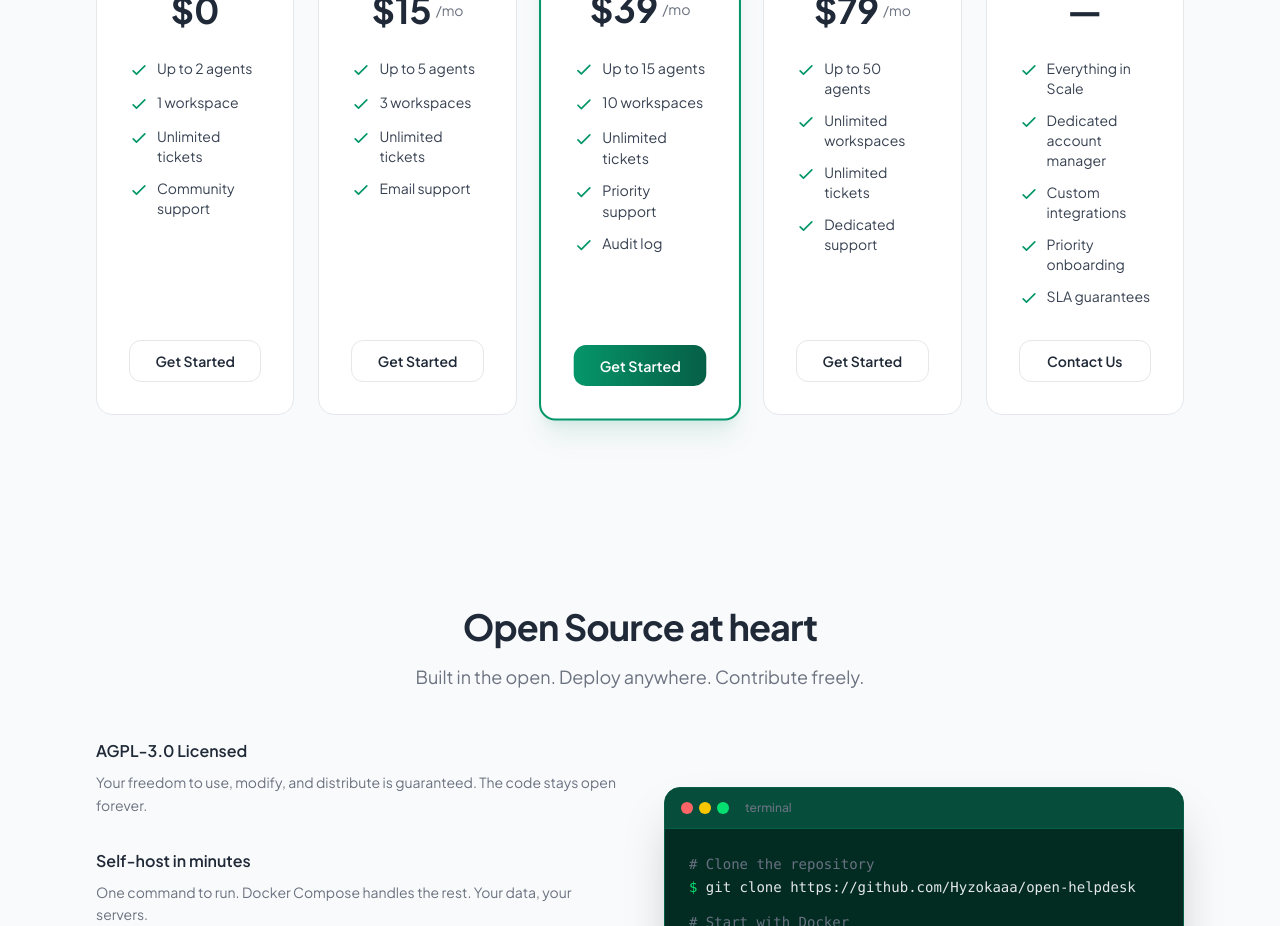
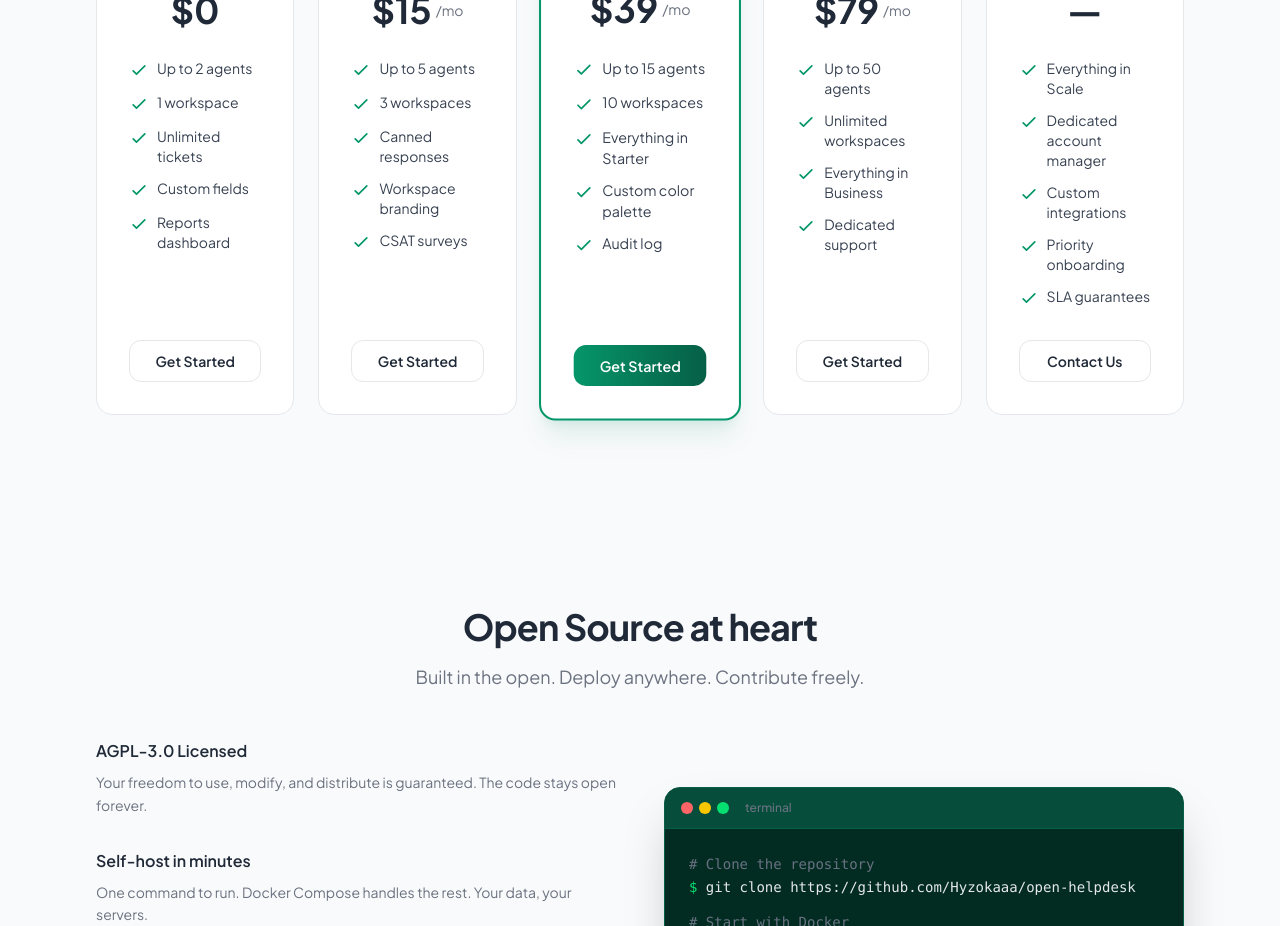
Before and after one commit to Hyzokaaa/open-helpdesk-landing, a React (Vite) app: page / in a window 1280 px wide. Shown: the part 3260-4186 px from the top of the page. Built offline with nearby package versions, Linux system fonts and the light colour scheme; no server answers.

Commit message:
feat: update pricing cards with current plan features — custom fields, reports, canned responses, CSAT, branding

```diff
--- a/src/components/sections/Pricing.tsx
+++ b/src/components/sections/Pricing.tsx
@@ -19,7 +19,7 @@ export default function Pricing() {
       monthly: 0,
       cta: t("pricing.free.cta"),
       href: CONFIG.APP_URL,
-      features: [t("pricing.free.f1"), t("pricing.free.f2"), t("pricing.free.f3"), t("pricing.free.f4")],
+      features: [t("pricing.free.f1"), t("pricing.free.f2"), t("pricing.free.f3"), t("pricing.free.f4"), t("pricing.free.f5")],
     },
     {
       name: t("pricing.starter.name"),
@@ -27,7 +27,7 @@ export default function Pricing() {
       monthly: 15,
       cta: t("pricing.starter.cta"),
       href: CONFIG.APP_URL + "?plan=starter",
-      features: [t("pricing.starter.f1"), t("pricing.starter.f2"), t("pricing.starter.f3"), t("pricing.starter.f4")],
+      features: [t("pricing.starter.f1"), t("pricing.starter.f2"), t("pricing.starter.f3"), t("pricing.starter.f4"), t("pricing.starter.f5")],
     },
     {
       name: t("pricing.business.name"),
--- a/src/i18n/translations.ts
+++ b/src/i18n/translations.ts
@@ -117,7 +117,8 @@ const translations = {
   "pricing.free.f1": { en: "Up to 2 agents", es: "Hasta 2 agentes" },
   "pricing.free.f2": { en: "1 workspace", es: "1 workspace" },
   "pricing.free.f3": { en: "Unlimited tickets", es: "Tickets ilimitados" },
-  "pricing.free.f4": { en: "Community support", es: "Soporte comunitario" },
+  "pricing.free.f4": { en: "Custom fields", es: "Campos personalizados" },
+  "pricing.free.f5": { en: "Reports dashboard", es: "Panel de reportes" },
 
   "pricing.starter.name": { en: "Starter", es: "Starter" },
   "pricing.starter.desc": {
@@ -127,8 +128,9 @@ const translations = {
   "pricing.starter.cta": { en: "Get Started", es: "Comenzar" },
   "pricing.starter.f1": { en: "Up to 5 agents", es: "Hasta 5 agentes" },
   "pricing.starter.f2": { en: "3 workspaces", es: "3 workspaces" },
-  "pricing.starter.f3": { en: "Unlimited tickets", es: "Tickets ilimitados" },
-  "pricing.starter.f4": { en: "Email support", es: "Soporte por email" },
+  "pricing.starter.f3": { en: "Canned responses", es: "Respuestas predefinidas" },
+  "pricing.starter.f4": { en: "Workspace branding", es: "Marca del workspace" },
+  "pricing.starter.f5": { en: "CSAT surveys", es: "Encuestas de satisfacción" },
 
   "pricing.business.name": { en: "Business", es: "Negocio" },
   "pricing.business.desc": {
@@ -138,8 +140,8 @@ const translations = {
   "pricing.business.cta": { en: "Get Started", es: "Comenzar" },
   "pricing.business.f1": { en: "Up to 15 agents", es: "Hasta 15 agentes" },
   "pricing.business.f2": { en: "10 workspaces", es: "10 workspaces" },
-  "pricing.business.f3": { en: "Unlimited tickets", es: "Tickets ilimitados" },
-  "pricing.business.f4": { en: "Priority support", es: "Soporte prioritario" },
+  "pricing.business.f3": { en: "Everything in Starter", es: "Todo lo de Starter" },
+  "pricing.business.f4": { en: "Custom color palette", es: "Paleta de colores personalizada" },
   "pricing.business.f5": { en: "Audit log", es: "Registro de auditoría" },
 
   "pricing.scale.name": { en: "Scale", es: "Scale" },
@@ -149,11 +151,8 @@ const translations = {
   },
   "pricing.scale.cta": { en: "Get Started", es: "Comenzar" },
   "pricing.scale.f1": { en: "Up to 50 agents", es: "Hasta 50 agentes" },
-  "pricing.scale.f2": {
-    en: "Unlimited workspaces",
-    es: "Workspaces ilimitados",
-  },
-  "pricing.scale.f3": { en: "Unlimited tickets", es: "Tickets ilimitados" },
+  "pricing.scale.f2": { en: "Unlimited workspaces", es: "Workspaces ilimitados" },
+  "pricing.scale.f3": { en: "Everything in Business", es: "Todo lo de Negocio" },
   "pricing.scale.f4": { en: "Dedicated support", es: "Soporte dedicado" },
 
   "pricing.enterprise.name": { en: "Enterprise", es: "Empresarial" },
```
